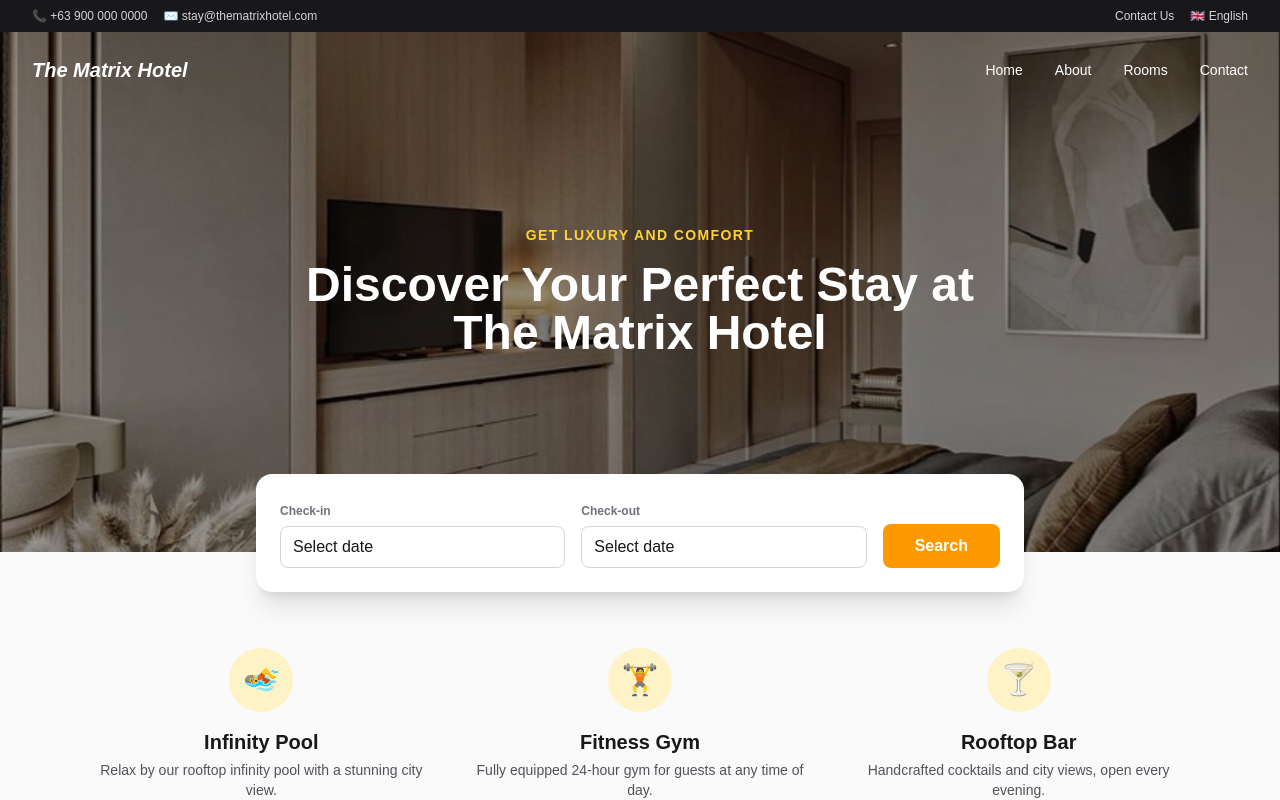
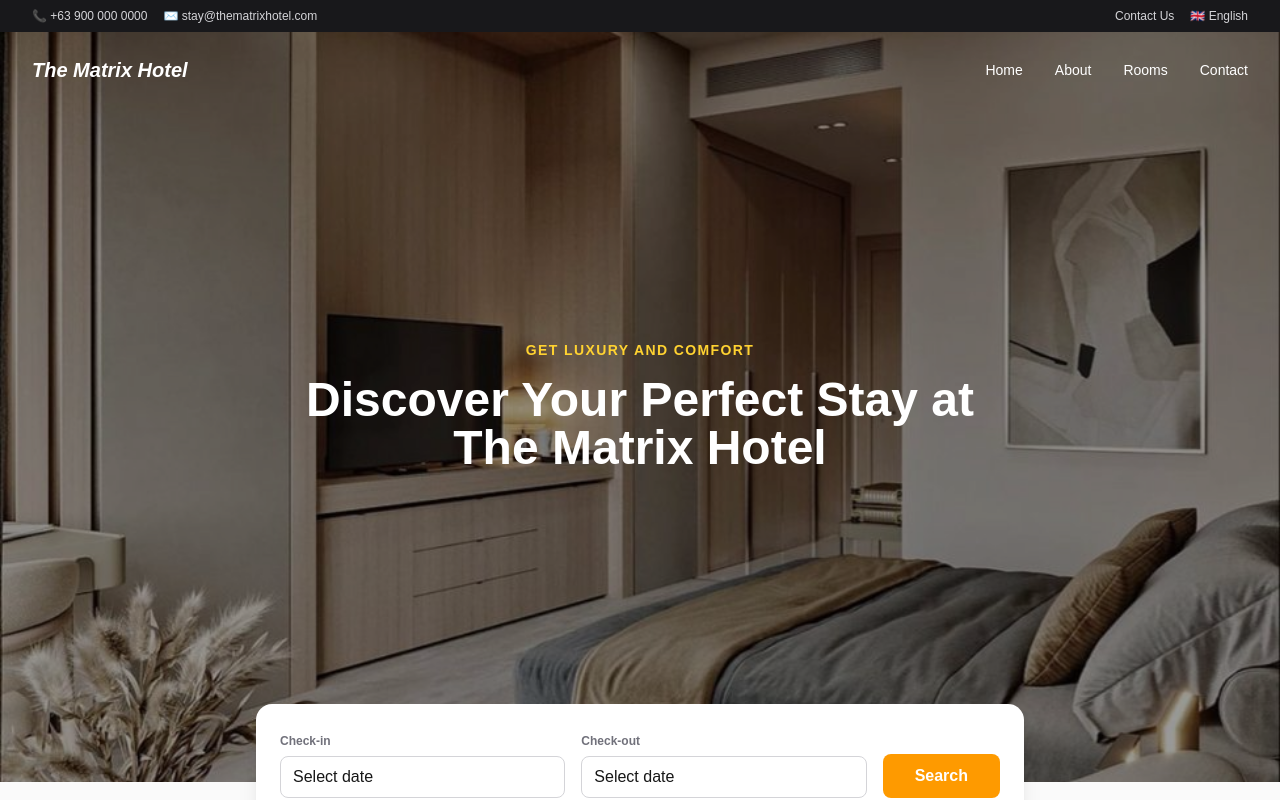
Before and after one commit to yoniqt/matrix-hotel, a Next.js app in the folder frontend/: page / in a window 1280 px wide. Shown: the top 800 px of the page. Built offline with nearby package versions, Linux system fonts and the light colour scheme; no server answers.

Commit message:
Increase hero section height for a bigger, more visible carousel

```diff
--- a/frontend/app/page.js
+++ b/frontend/app/page.js
@@ -148,7 +148,7 @@ export default function Home() {
       </div>
 
       {/* Hero */}
-      <div className="relative flex min-h-[520px] flex-col">
+      <div className="relative flex min-h-[750px] flex-col">
         <HeroCarousel />
         <div className="absolute inset-0 bg-black/40" />
 
```
